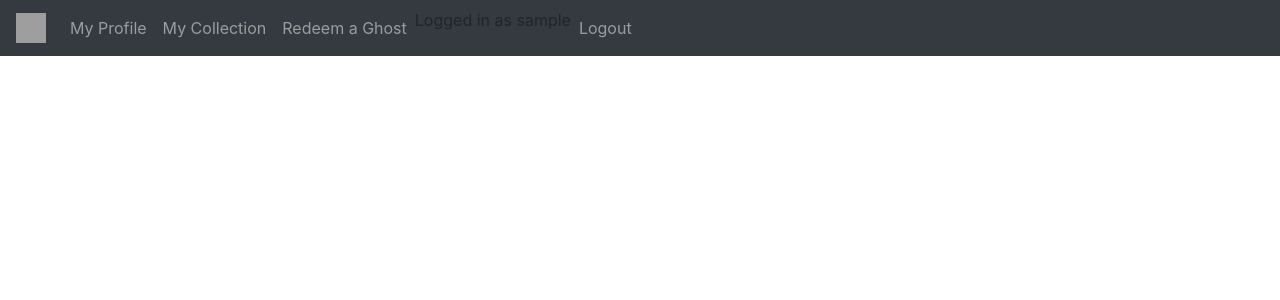
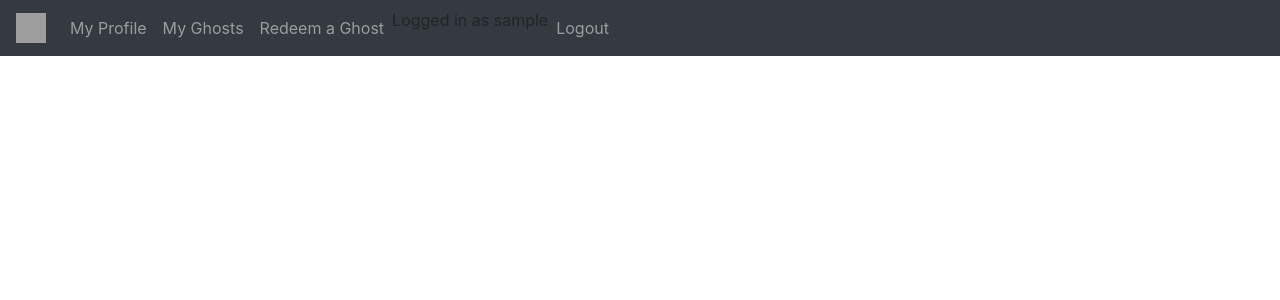
Before and after one commit to AdriaanvanWyk/ghost-detector, a Flask app: page / in a window 1280 px wide. Shown: the top 300 px of the page. Run offline with Flask 2, Linux system fonts and the light colour scheme; the visitor is signed in with stand-in values (Sample User, id 1); data comes from the database, SQL or seed files in the repository; both versions use the stored data as it was after the commit; some libraries are stand-ins or nearby versions; grey boxes are pictures that could not be loaded.

Commit message:
List user's ghost collection

```diff
--- a/app/routes.py
+++ b/app/routes.py
@@ -1,7 +1,7 @@
 from flask import render_template, flash, redirect, url_for
 from flask_login import current_user, login_user, logout_user
 from app import app, db
-from app.models import User
+from app.models import User, Ghost, GhostType
 from app.forms import LoginForm, RegistrationForm
 
 
@@ -14,7 +14,7 @@ def index():
 @app.route('/login', methods=['GET', 'POST'])
 def login():
     if current_user.is_authenticated:
-        return redirect(url_for('index'))
+        return redirect(url_for('ghosts'))
     form = LoginForm()
     if form.validate_on_submit():
         user = User.query.filter_by(username=form.username.data).first()
@@ -22,7 +22,7 @@ def login():
             flash('Invalid username or password')
             return redirect(url_for('login'))
         login_user(user, remember=form.remember_me.data)
-        return redirect(url_for('index'))
+        return redirect(url_for('ghosts'))
     return render_template('login.html', title='Sign In', form=form)
 
 @app.route('/logout')
@@ -34,7 +34,7 @@ def logout():
 @app.route('/register', methods=['GET', 'POST'])
 def register():
     if current_user.is_authenticated:
-        return redirect(url_for('index'))
+        return redirect(url_for('ghosts'))
     form = RegistrationForm()
     if form.validate_on_submit():
         user = User(username=form.username.data)
@@ -44,3 +44,9 @@ def register():
         flash('Congratulations, you are now a registered user!')
         return redirect(url_for('login'))
     return render_template('register.html', title='Register', form=form)
+
+@app.route('/ghosts', methods=['GET', 'POST'])
+def ghosts():
+    user = User.query.filter_by(username=current_user.username).with_entities(User.id)
+    my_ghosts = Ghost.query.filter_by(user_id = user)
+    return render_template('ghosts.html', title='Ghosts', ghosts=my_ghosts)
--- a/app/templates/base.html
+++ b/app/templates/base.html
@@ -19,14 +19,15 @@
       </button>
       <div class="collapse navbar-collapse" id="navbarNavAltMarkup">
         <div class="navbar-nav">
-            <a class="nav-item nav-link" href="#">My Profile</a>
-            <a class="nav-item nav-link" href="#">My Collection</a>
-            <a class="nav-item nav-link" href="#">Redeem a Ghost</a>
-            {% if current_user.is_anonymous %}
-                <a class="nav-item nav-link" href="{{ url_for('login') }}">Login</a>
-            {% else %}
+            {% if not current_user.is_anonymous %}
+                <a class="nav-item nav-link" href="#">My Profile</a>
+                <a class="nav-item nav-link" href="{{ url_for('ghosts') }}">My Ghosts</a>
+                <a class="nav-item nav-link" href="#">Redeem a Ghost</a>
                 Logged in as {{ current_user.username }}
                 <a class="nav-item nav-link" href="{{ url_for('logout') }}">Logout</a>
+            {% else %}
+                <a class="nav-item nav-link" href="{{ url_for('login') }}">Login</a>
+                <a class="nav-item nav-link" href="{{ url_for('register') }}">Register</a>
             {% endif %}
         </div>
       </div>
```
Also changed, not shown: app/templates/ghosts.html (added, +12 -0 lines), app.db.
